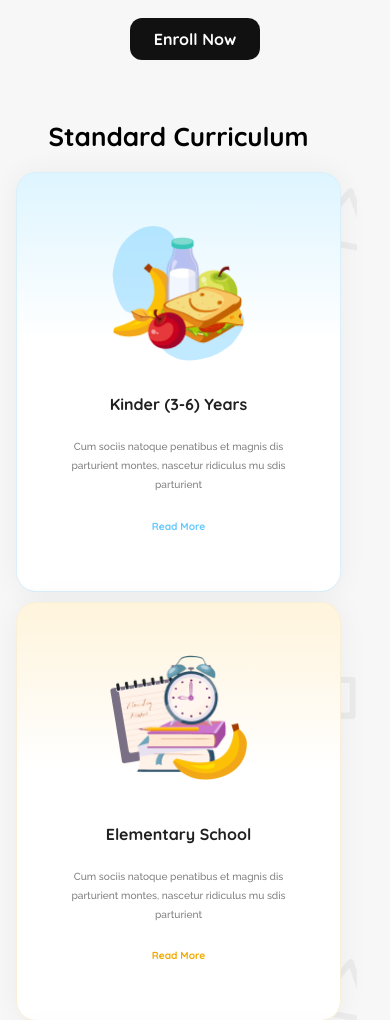
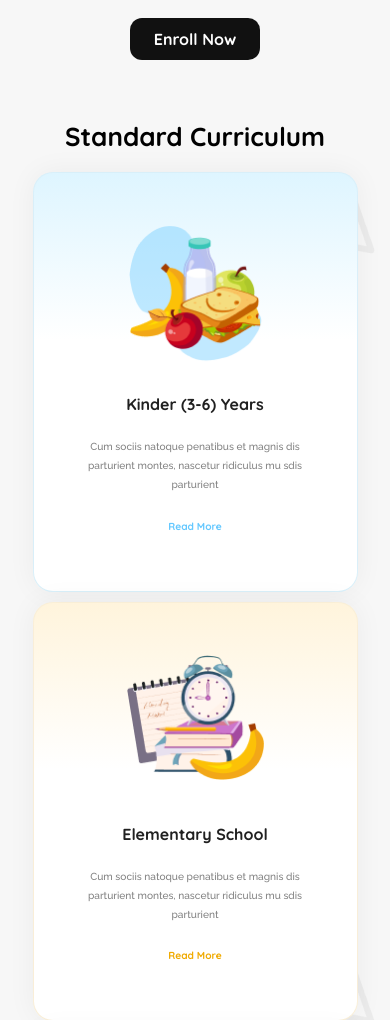
Before and after one commit to RifaOrin/Kids-School, a plain HTML site: page index.html in a window 390 px wide. Shown: the part 740-1760 px from the top of the page. Drawn offline with Linux system fonts and the light colour scheme.

Commit message:
Responsive design added for small device

```diff
--- a/styles/kids.css
+++ b/styles/kids.css
@@ -554,11 +554,11 @@ Footer {
     padding: 6px 24px;
     font-size: 1rem;
   }
-  main {
+  .main {
     max-width: 357px;
   }
-  main > section {
-    margin-bottom: 60px;
+  main section {
+    padding-bottom: 60px;
   }
   .section-title {
     font-size: 1.625rem;
@@ -587,6 +587,9 @@ Footer {
   }
   .arrow-btn {
     display: none;
+  }
+  .our-story {
+    max-width: 357px;
   }
   .story-1 {
     display: none;
```
